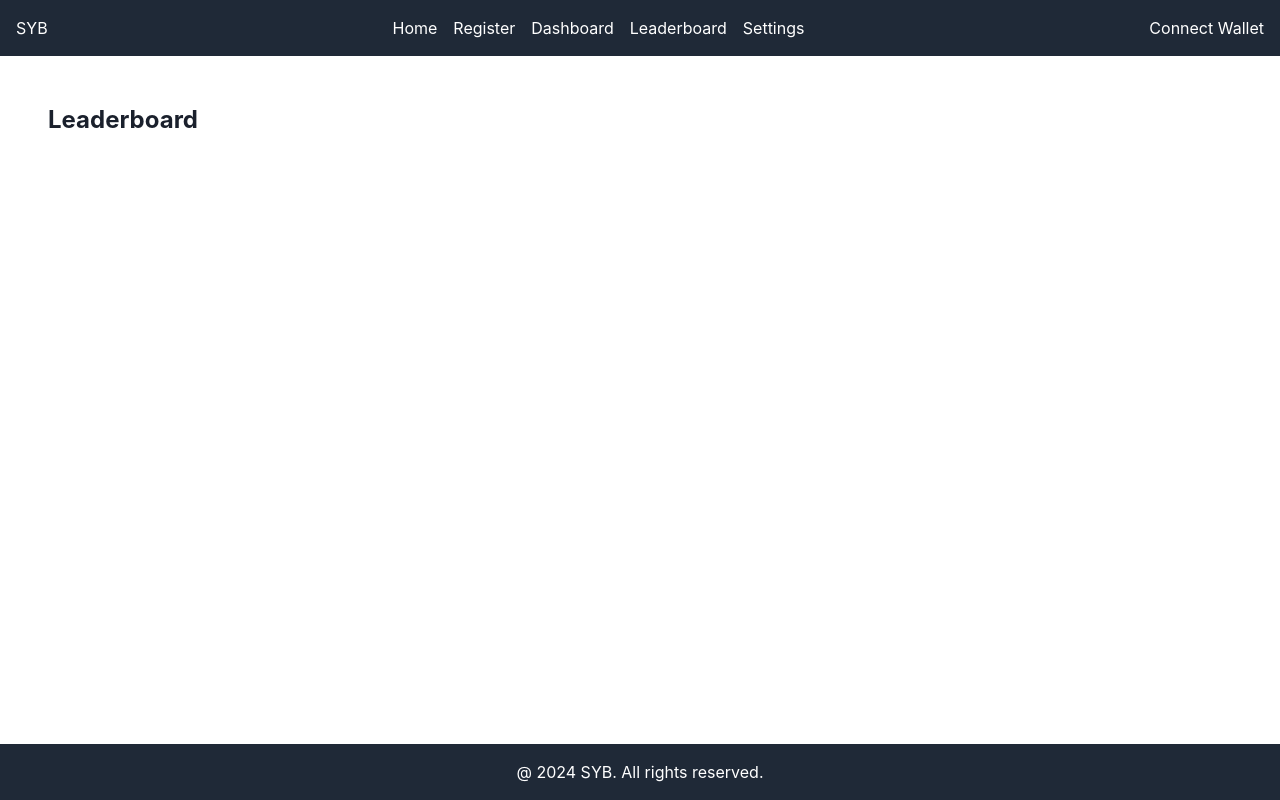
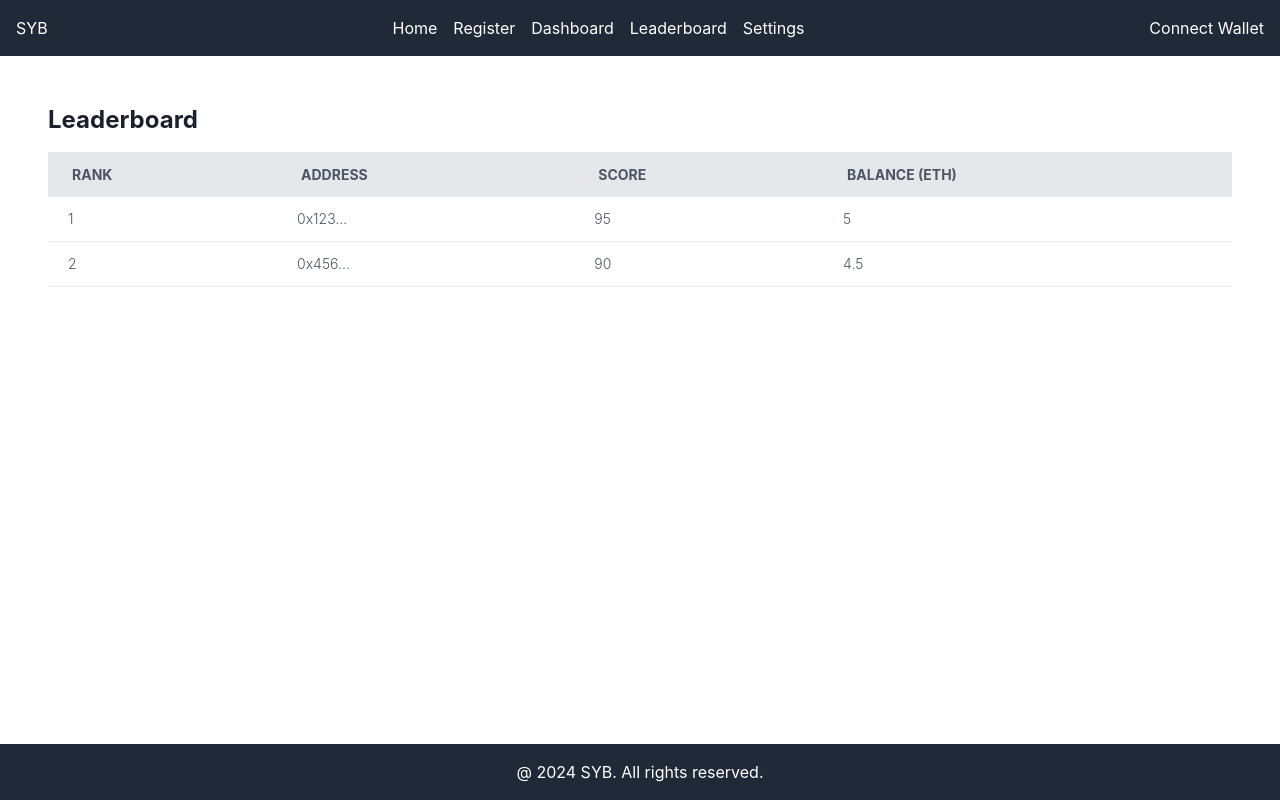
Before and after one commit to tokamak-network/tokamak-sybil-resistance, a Next.js app in the folder frontend/: page /leaderboard in a window 1280 px wide. Built offline with nearby package versions, Linux system fonts and the light colour scheme.

Commit message:
Add Leaderboard Page

```diff
--- a/frontend/app/leaderboard/page.tsx
+++ b/frontend/app/leaderboard/page.tsx
@@ -10,7 +10,39 @@ const LeaderboardPage: React.FC = () => {
   return (
     <div className="p-8">
       <h2 className="text-2xl font-bold mb-4">Leaderboard</h2>
-      <div className="overflow-x-auto"></div>
+      <div className="overflow-x-auto">
+        <table className="min-w-full bg-white">
+          <thead>
+            <tr className="'w-full bg-gray-200 text-gray-600 uppercase text-sm leading-normal">
+              <th className="py-3 px-6 text-left">Rank</th>
+              <th className="py-3 px-6 text-left">Address</th>
+              <th className="py-3 px-6 text-left">Score</th>
+              <th className="py-3 px-6 text-left">Balance (ETH)</th>
+            </tr>
+          </thead>
+          <tbody className="text-gray-600 text-sm font-light">
+            {leaderboardData.map((entry) => (
+              <tr
+                key={entry.rank}
+                className="border-b border-gray-200 hover:bg-gray-100"
+              >
+                <td className="py-3 px-5 text-left whitespace-nowrap">
+                  {entry.rank}
+                </td>
+                <td className="py-3 px-5 text-left whitespace-nowrap">
+                  {entry.address}
+                </td>
+                <td className="py-3 px-5 text-left whitespace-nowrap">
+                  {entry.score}
+                </td>
+                <td className="py-3 px-5 text-left whitespace-nowrap">
+                  {entry.balance}
+                </td>
+              </tr>
+            ))}
+          </tbody>
+        </table>
+      </div>
     </div>
   );
 };
```
